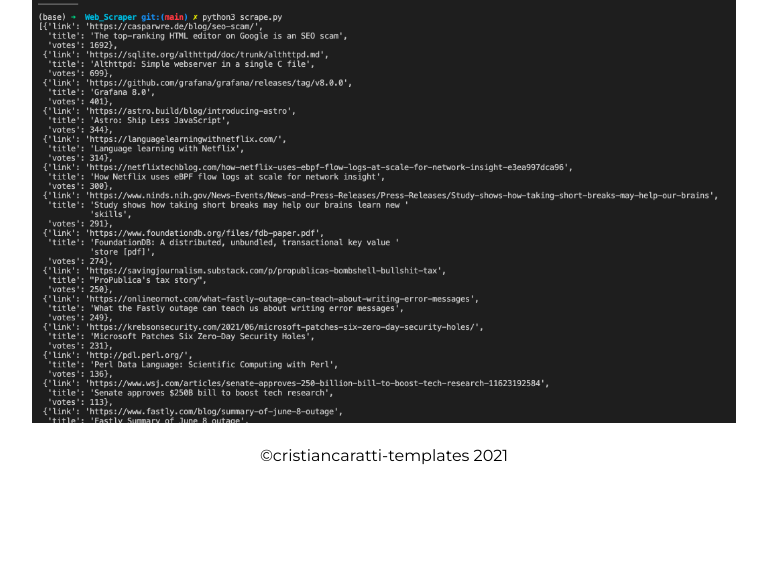
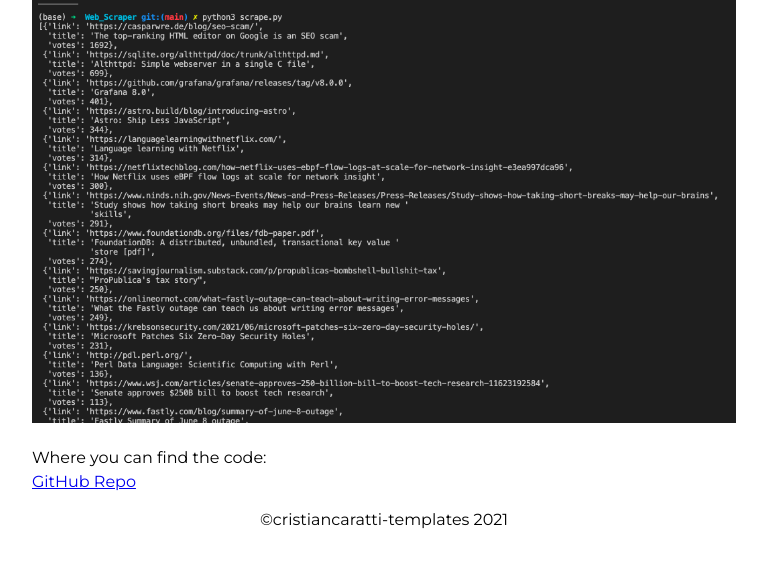
Before and after one commit to criscara-dev/portfo, a Flask app: template templates/ethical-web-scraper.html in a window 1280 px wide. Shown: the part 2545-3106 px from the top of the page, without its empty margins (256-1023 px from the left). Before the commit the page ends 3010 px from the top, so only its background shows below. Run offline with Flask 2, Linux system fonts and the light colour scheme; the template is opened without the code that fills it, so the values that code supplies are empty.

Commit message:
adding link for 2nd project

```diff
--- a/templates/ethical-web-scraper.html
+++ b/templates/ethical-web-scraper.html
@@ -139,6 +139,14 @@
 </code></pre>
     <p>Lastly, we just need to run the Python file in the terminal and we are getting a nice, formatted result, thank the the &#39;pretty-print&#39; module.</p>
     <p><img src="../static/assets/pprint-scrape.png" alt="After running &#39;pprint&#39; from Terminal" /></p>
+
+    <div>
+      <p>Where you can find the code:</p>
+      <a class="btn btn-primary" href="https://github.com/criscara-dev/scraper" target="_blank">GitHub Repo</a>
+      <!-- <p>If you don't want to run the app but to have an idea of how it works, you can watch the video I made.</p>
+
+        <iframe width="560" height="315" src="https://www.youtube.com/embed/o-4344QQphA" title="The password checker in Python 3" frameborder="0" allow="accelerometer; autoplay; clipboard-write; encrypted-media; gyroscope; picture-in-picture" allowfullscreen></iframe> -->
+  </div>
     </article>
   </body>
 </html>
```
Also changed, not shown: 1 other file.
